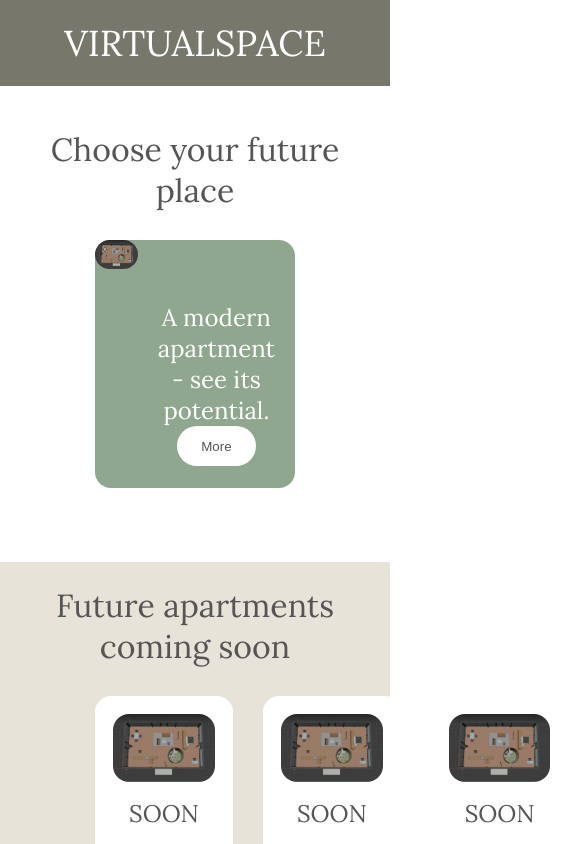
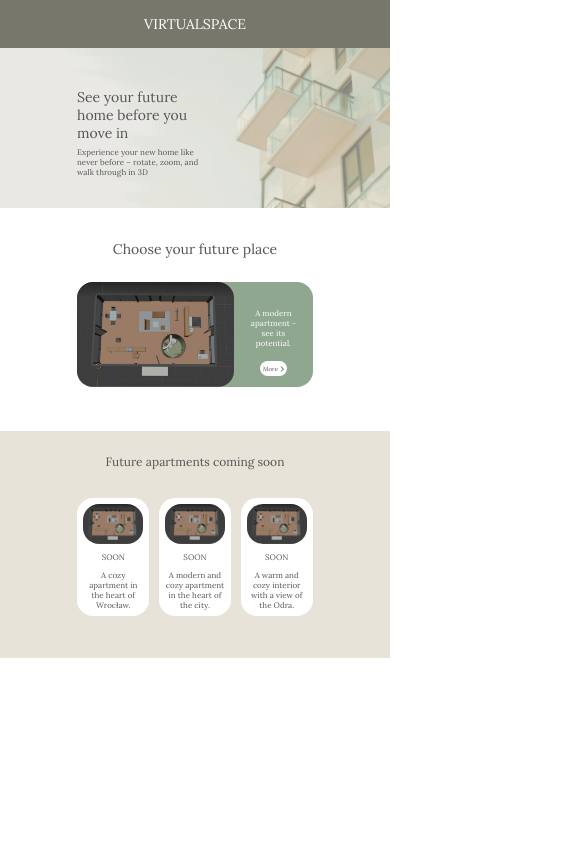
Before and after one commit to AnnCzar/Apartment-Visualization-Web-App, a React (Vite) app in the folder frontend/app/: page / in a window 390 px wide. Shown: the top 844 px of the page, 568 px wide, since content can reach past the window. Built offline with nearby package versions, Linux system fonts and the light colour scheme.

Commit message:
add hero section

```diff
--- a/frontend/app/package.json
+++ b/frontend/app/package.json
@@ -10,6 +10,8 @@
     "preview": "vite preview"
   },
   "dependencies": {
+    "@fortawesome/free-solid-svg-icons": "^6.7.2",
+    "@fortawesome/react-fontawesome": "^0.2.2",
     "react": "^19.0.0",
     "react-dom": "^19.0.0"
   },
--- a/frontend/app/public/styles.css
+++ b/frontend/app/public/styles.css
@@ -11,7 +11,8 @@
   box-sizing: border-box;
   color: var(--text);
 }
-html {
+html,
+button {
   font-family: "Lora", serif;
   font-optical-sizing: auto;
   font-style: normal;
@@ -21,21 +22,27 @@ header {
   padding: 20px;
   text-align: center;
 }
-header h1 {
+header h2 {
   color: white;
+}
+h1 {
+  font-size: 40px;
+  font-weight: 300;
+}
+h2 {
   font-size: 36px;
   font-weight: 300;
 }
-h2 {
+h3 {
   font-size: 32px;
   font-weight: 300;
 }
-h3 {
-  font-size: 24px;
+h4 {
+  font-size: 26px;
   font-weight: 300;
 }
 p {
-  font-size: 18px;
+  font-size: 20px;
   font-weight: 300;
 }
 .apartment-cards {
@@ -43,17 +50,16 @@ p {
   text-align: center;
   padding: 18px;
 }
-.apartment-cards h2,
-.apartment-hero h2 {
+.apartment-cards h3,
+.apartment-hero h3 {
   padding: 5px;
 }
 .container {
-  width: 100%;
   display: grid;
   grid-template-columns: repeat(3, 1fr);
-  column-gap: 30px;
+  column-gap: 40px;
   padding: 24px;
-  max-width: 70%;
+  max-width: 80%;
   margin: 0 auto;
 }
 .card {
@@ -68,12 +74,14 @@ p {
   height: auto;
   border-radius: var(--radius);
 }
-.card h3 {
+.card h4 {
   padding: 16px;
 }
 .apartment-hero {
   text-align: center;
   padding: 18px;
+  margin-top: 40px;
+  margin-bottom: 20px;
   padding-bottom: 50px;
 }
 .item {
@@ -84,24 +92,262 @@ p {
   grid-template-rows: repeat(4, 1fr);
   border-radius: var(--radius);
 }
-.item h3 {
+.item h4 {
   color: white;
   grid-row: 2/4;
   padding: 0px 20px;
   grid-column: 3/4;
   justify-self: center;
 }
-.item button {
-  grid-row: 4/5;
-  width: 50%;
-  height: 40px;
-  justify-self: center;
-  background-color: white;
-  border: none;
-  border-radius: 20px;
-}
+
 .item img {
   grid-column: 1/3;
   grid-row: 1/5;
   height: auto;
 }
+.hero {
+  position: relative;
+  width: 100%;
+}
+
+.hero-img {
+  width: 100%;
+}
+
+.hero-text {
+  position: absolute;
+  width: 80%;
+  top: 20%;
+  display: grid;
+  grid-template-columns: repeat(3, 1fr);
+  left: 50%;
+  transform: translateX(-50%);
+  padding: 24px;
+}
+.hero-text h1,
+.hero-text h4 {
+  padding-left: 14px;
+  grid-column: 1/3;
+  padding-right: 42px;
+}
+.hero-text h4 {
+  margin-top: 5px;
+}
+.more {
+  font-size: 20px;
+  grid-row: 4/5;
+  width: 50%;
+  height: 45px;
+  justify-self: center;
+  background-color: white;
+  border: none;
+  border-radius: 22px;
+  display: flex;
+  align-items: center;
+  justify-content: center;
+  column-gap: 10px;
+}
+
+@media only screen and (max-width: 1220px) {
+  h1 {
+    font-size: 34px;
+  }
+  h2 {
+    font-size: 30px;
+  }
+  h3 {
+    font-size: 26px;
+  }
+  h4 {
+    font-size: 22px;
+  }
+  p {
+    font-size: 16px;
+  }
+  .more {
+    width: 40%;
+    height: 38px;
+    font-size: 16px;
+  }
+  .apartment-hero {
+    margin-top: 30px;
+    margin-bottom: 10px;
+  }
+  .container {
+    column-gap: 30px;
+  }
+  .card {
+    padding: 12px;
+  }
+}
+
+@media only screen and (max-width: 900px) {
+  h1 {
+    font-size: 30px;
+  }
+  h2 {
+    font-size: 26px;
+  }
+  h3 {
+    font-size: 22px;
+  }
+  h4 {
+    font-size: 18px;
+  }
+  p {
+    font-size: 16px;
+  }
+  .more {
+    width: 37%;
+    height: 30px;
+    font-size: 14px;
+    column-gap: 6px;
+  }
+  .container {
+    column-gap: 20px;
+  }
+  .apartment-hero {
+    margin-top: 20px;
+    margin-bottom: 0px;
+  }
+  .card h4 {
+    padding: 10px;
+  }
+  .hero-text {
+    top: 15%;
+  }
+  .item h4 {
+    padding: 0px 10px;
+  }
+  .card {
+    padding: 10px;
+  }
+}
+
+@media only screen and (max-width: 748px) {
+  h1 {
+    font-size: 24px;
+  }
+  h2 {
+    font-size: 22px;
+  }
+  h3 {
+    font-size: 18px;
+  }
+  h4 {
+    font-size: 16px;
+  }
+  p {
+    font-size: 14px;
+  }
+  .more {
+    width: 37%;
+    height: 30px;
+    font-size: 12px;
+    column-gap: 6px;
+  }
+  .container {
+    column-gap: 20px;
+  }
+  .apartment-hero {
+    margin-top: 20px;
+    margin-bottom: 0px;
+    padding-bottom: 30px;
+  }
+  .card h4 {
+    padding: 8px;
+  }
+  .hero-text {
+    top: 10%;
+  }
+  .hero-text h1,
+  .hero-text h4 {
+    padding-right: 28px;
+  }
+}
+
+@media only screen and (max-width: 620px) {
+  h1 {
+    font-size: 18px;
+  }
+  h2 {
+    font-size: 18px;
+  }
+  h3 {
+    font-size: 16px;
+  }
+  h4 {
+    font-size: 12px;
+  }
+  p {
+    font-size: 12px;
+  }
+  header {
+    padding: 15px;
+  }
+  .more {
+    width: 37%;
+    height: 26px;
+    font-size: 10px;
+    column-gap: 2px;
+  }
+  .container {
+    column-gap: 10px;
+  }
+  .apartment-hero {
+    margin-top: 10px;
+    margin-bottom: 0px;
+    padding-bottom: 20px;
+  }
+  .card h4 {
+    padding: 8px;
+  }
+  .card {
+    padding: 8px;
+  }
+}
+
+@media only screen and (max-width: 550px) {
+  h4 {
+    font-size: 10px;
+  }
+  p {
+    font-size: 10px;
+  }
+  .more {
+    width: 37%;
+    height: 20px;
+    font-size: 8px;
+    column-gap: 2px;
+  }
+  .card {
+    padding: 6px;
+  }
+}
+
+@media only screen and (max-width: 420px) {
+  h1 {
+    font-size: 14px;
+  }
+  h2 {
+    font-size: 14px;
+  }
+  h3 {
+    font-size: 12px;
+  }
+  h4 {
+    font-size: 8px;
+  }
+  p {
+    font-size: 8px;
+  }
+  .more {
+    width: 35%;
+    height: 15px;
+    font-size: 6px;
+    column-gap: 2px;
+  }
+  .card {
+    padding: 6px;
+  }
+}
--- a/frontend/app/src/components/ApartmentCard.jsx
+++ b/frontend/app/src/components/ApartmentCard.jsx
@@ -5,7 +5,7 @@ function ApartmentCard(props) {
   return (
     <div className="card">
       <img className="image" src={apartImg}></img>
-      <h3>{props.title}</h3>
+      <h4>{props.title}</h4>
       <p>{props.description}</p>
     </div>
   );
--- a/frontend/app/src/components/ApartmentHero.jsx
+++ b/frontend/app/src/components/ApartmentHero.jsx
@@ -1,5 +1,7 @@
 import React from "react";
 import apartImg from "../assets/apartment.png";
+import { FontAwesomeIcon } from "@fortawesome/react-fontawesome";
+import { faChevronRight } from "@fortawesome/free-solid-svg-icons";
 
 function ApartmentHero() {
   return (
@@ -8,8 +10,11 @@ function ApartmentHero() {
       <div className="container">
         <div className="item">
           <img className="image" src={apartImg}></img>
-          <h3>A modern apartment - see its potential.</h3>
-          <button>More</button>
+          <h4>A modern apartment - see its potential.</h4>
+          <button className="more" type="button">
+            More
+            {<FontAwesomeIcon icon={faChevronRight} />}
+          </button>
         </div>
       </div>
     </div>
--- a/frontend/app/src/components/FutureApartments.jsx
+++ b/frontend/app/src/components/FutureApartments.jsx
@@ -4,7 +4,7 @@ import ApartmentCard from "./ApartmentCard";
 function FutureApartments() {
   return (
     <div className="apartment-cards">
-      <h2>Future apartments coming soon</h2>
+      <h3>Future apartments coming soon</h3>
       <div className="container">
         <ApartmentCard
           title="SOON"
--- a/frontend/app/src/components/Header.jsx
+++ b/frontend/app/src/components/Header.jsx
@@ -3,7 +3,7 @@ import React from "react";
 function Header() {
   return (
     <header>
-      <h1>VIRTUALSPACE</h1>
+      <h2>VIRTUALSPACE</h2>
     </header>
   );
 }
--- a/frontend/app/src/components/Hero.jsx
+++ b/frontend/app/src/components/Hero.jsx
@@ -1,10 +1,18 @@
 import React from "react";
+import hero from "../assets/hero.png";
 
 function Hero() {
   return (
-    <>
-      <img></img>
-    </>
+    <div className="hero">
+      <img className="hero-img" src={hero} alt="Hero" />
+      <div className="hero-text">
+        <h1>See your future home before you move in</h1>
+        <h4>
+          Experience your new home like never before – rotate, zoom, and walk
+          through in 3D
+        </h4>
+      </div>
+    </div>
   );
 }
 
```
Also changed, not shown: frontend/app/src/assets/arrow.svg (added), frontend/app/src/assets/hero.png (added).
